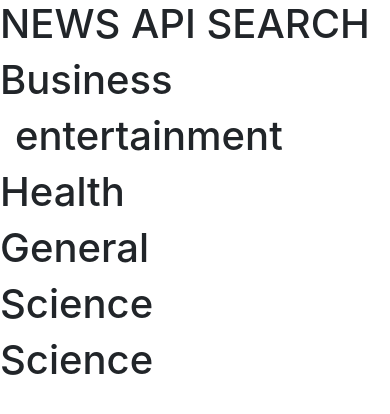
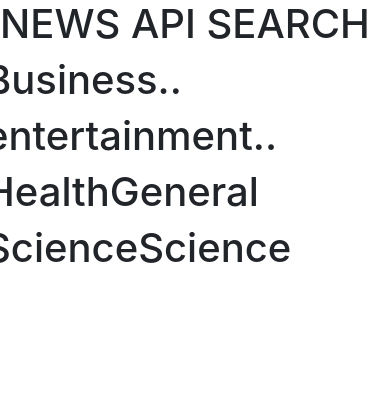
Before and after one commit to lucasLB7/The_news_app, a Flask app: template app/templates/index.html in a window 390 px wide. Shown: the part 56-470 px from the top of the page. Run offline with Flask 2, Linux system fonts and the light colour scheme; the template is opened without the code that fills it, so the values that code supplies are empty; some libraries are stand-ins or nearby versions.

Commit message:
further exploration with bootstrap & some changes to the layout of the file..

```diff
--- a/app/templates/index.html
+++ b/app/templates/index.html
@@ -9,9 +9,7 @@
 
 <div class="row">
 
-
-  <div class="col md-6">
-  <h1>Business</h1>
+  <h1>Business..<br></h1>
   {% for source in business %}
   <div class="col-md-6">
   <div class="card mb-4 box-shadow">
@@ -29,9 +27,7 @@
   {% endfor %}
 
 
-
-<div class="col md-6">
-  <h1>entertainment</h1>
+  <h1>entertainment..<br></h1>
   {% for source in entertainment %}
   <div class="col-md-6">
     <div class="card mb-4 box-shadow">
@@ -50,13 +46,14 @@
 </div>
 
 
-  </div>
 
 
-  <div class="col md-6">
+
+<div class="row">
+
   <h1>Health</h1>
   {% for source in health %}
-  <div class="col-md-4">
+  <div class="col md-6">
       <div class="card mb-4 box-shadow">
           <a href="/articles/{{source.id}}">{{source.name}}</a>
         <div class="card-body">
@@ -73,8 +70,9 @@
 
 
   <h1>General</h1>
+  <div>
   {% for source in general %}
-  <div class="col-md-4">
+  <div class="col-md-6">
   <div class="card mb-4 box-shadow">
     <a href="/articles/{{source.id}}">{{source.name}}</a>
   <div class="card-body">
@@ -88,6 +86,33 @@
   </div>
   </div>
   {% endfor %}
+</div>
+
+</div>
+
+
+<div class="row">
+
+
+  <h1>Science</h1>
+  <div>
+  {% for source in science %}
+  <div class="col-md-4">
+  <div class="card mb-4 box-shadow">
+      <a href="/articles/{{source.id}}">{{source.name}}</a>
+    <div class="card-body">
+      <p class="card-text small"> {{source.description}}</p>
+      <div class="d-flex justify-content-between align-items-center">
+        <div class="btn-group">
+          <button type="button" class="btn btn-sm btn-outline-secondary">View</button>
+        </div>
+      </div>
+    </div>
+  </div>
+  </div>
+  {% endfor %}
+</div>
+
 
   <h1>Science</h1>
   {% for source in science %}
@@ -106,23 +131,7 @@
   </div>
   {% endfor %}
 
-
-  <h1>Science</h1>
-  {% for source in science %}
-  <div class="col-md-4">
-  <div class="card mb-4 box-shadow">
-      <a href="/articles/{{source.id}}">{{source.name}}</a>
-    <div class="card-body">
-      <p class="card-text small"> {{source.description}}</p>
-      <div class="d-flex justify-content-between align-items-center">
-        <div class="btn-group">
-          <button type="button" class="btn btn-sm btn-outline-secondary">View</button>
-        </div>
-      </div>
-    </div>
-  </div>
-  </div>
-  {% endfor %}
+</div>
 
 
 
```
